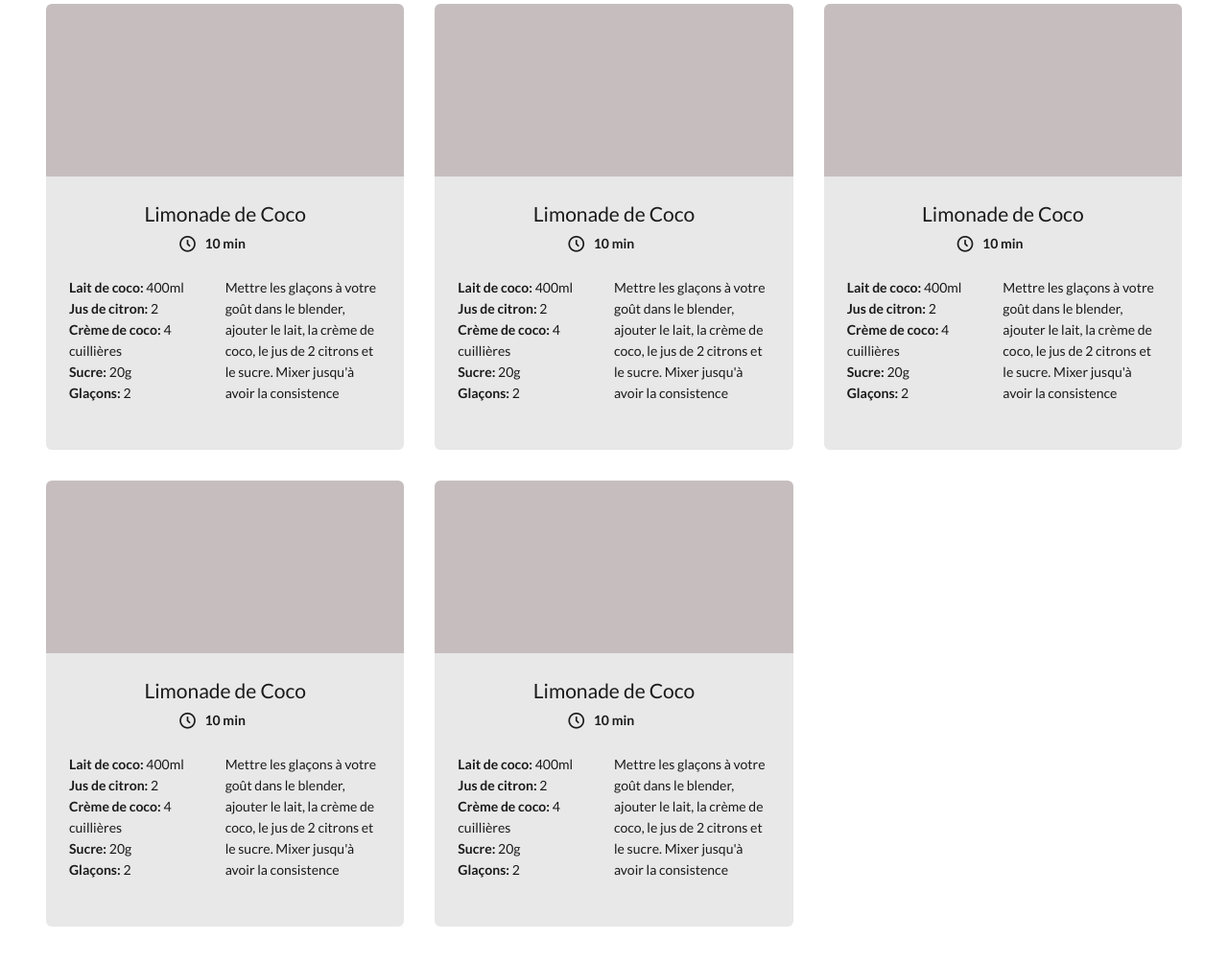
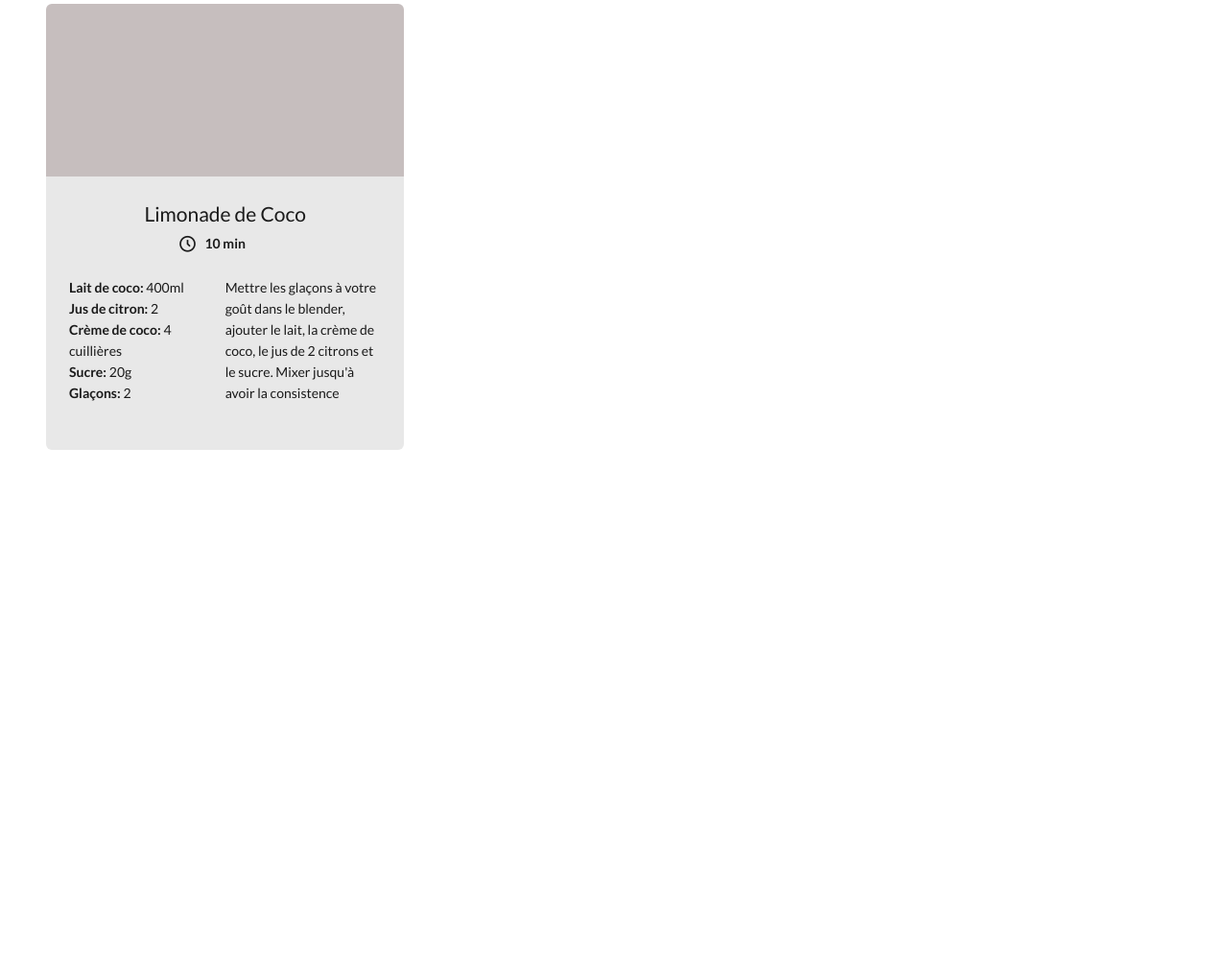
Before and after one commit to CemEkiz/les-petits-plats-app, a website built with Parcel: page src/index.html in a window 1280 px wide. Shown: the part 381-1386 px from the top of the page at 96% size. After the commit the page ends 898 px from the top, so only its background shows below. Built offline with nearby package versions, Linux system fonts and the light colour scheme.

Commit message:
delete test recipe card and add filter input id

```diff
--- a/src/index.html
+++ b/src/index.html
@@ -67,7 +67,8 @@
           <input
             type="text"
             placeholder="Ingredients"
-            class="filter__input hide-radius-bottom" />
+            class="filter__input hide-radius-bottom"
+            id="filter-input" />
           <i class="bx bx-chevron-down filter__icon"></i>
           <!-- <ul class="filter__choice-list">
             <li>Test</li>
@@ -182,154 +183,6 @@
           </p>
         </div>
       </article>
-
-      <article class="recipe__card">
-        <div class="recipe__img"></div>
-
-        <div class="recipe__data">
-          <div class="recipe__header">
-            <h2 class="recipe__title">Limonade de Coco</h2>
-            <span class="recipe__time"
-              ><i class="bx bx-time-five recipe__time-icon"></i> 10 min</span
-            >
-          </div>
-
-          <ul class="recipe__ingredients-list">
-            <li class="recipe__ingredient">
-              Lait de coco: <span class="recipe__quantity">400ml</span>
-            </li>
-            <li class="recipe__ingredient">
-              Jus de citron: <span class="recipe__quantity">2</span>
-            </li>
-            <li class="recipe__ingredient">
-              Crème de coco: <span class="recipe__quantity">4 cuillières</span>
-            </li>
-            <li class="recipe__ingredient">
-              Sucre: <span class="recipe__quantity">20g</span>
-            </li>
-            <li class="recipe__ingredient">
-              Glaçons: <span class="recipe__quantity">2</span>
-            </li>
-          </ul>
-
-          <p class="recipe__description">
-            Mettre les glaçons à votre goût dans le blender, ajouter le lait, la
-            crème de coco, le jus de 2 citrons et le sucre. Mixer jusqu'à avoir
-            la consistence désirée.
-          </p>
-        </div>
-      </article>
-
-      <article class="recipe__card">
-        <div class="recipe__img"></div>
-
-        <div class="recipe__data">
-          <div class="recipe__header">
-            <h2 class="recipe__title">Limonade de Coco</h2>
-            <span class="recipe__time"
-              ><i class="bx bx-time-five recipe__time-icon"></i> 10 min</span
-            >
-          </div>
-
-          <ul class="recipe__ingredients-list">
-            <li class="recipe__ingredient">
-              Lait de coco: <span class="recipe__quantity">400ml</span>
-            </li>
-            <li class="recipe__ingredient">
-              Jus de citron: <span class="recipe__quantity">2</span>
-            </li>
-            <li class="recipe__ingredient">
-              Crème de coco: <span class="recipe__quantity">4 cuillières</span>
-            </li>
-            <li class="recipe__ingredient">
-              Sucre: <span class="recipe__quantity">20g</span>
-            </li>
-            <li class="recipe__ingredient">
-              Glaçons: <span class="recipe__quantity">2</span>
-            </li>
-          </ul>
-
-          <p class="recipe__description">
-            Mettre les glaçons à votre goût dans le blender, ajouter le lait, la
-            crème de coco, le jus de 2 citrons et le sucre. Mixer jusqu'à avoir
-            la consistence désirée.
-          </p>
-        </div>
-      </article>
-
-      <article class="recipe__card">
-        <div class="recipe__img"></div>
-
-        <div class="recipe__data">
-          <div class="recipe__header">
-            <h2 class="recipe__title">Limonade de Coco</h2>
-            <span class="recipe__time"
-              ><i class="bx bx-time-five recipe__time-icon"></i> 10 min</span
-            >
-          </div>
-
-          <ul class="recipe__ingredients-list">
-            <li class="recipe__ingredient">
-              Lait de coco: <span class="recipe__quantity">400ml</span>
-            </li>
-            <li class="recipe__ingredient">
-              Jus de citron: <span class="recipe__quantity">2</span>
-            </li>
-            <li class="recipe__ingredient">
-              Crème de coco: <span class="recipe__quantity">4 cuillières</span>
-            </li>
-            <li class="recipe__ingredient">
-              Sucre: <span class="recipe__quantity">20g</span>
-            </li>
-            <li class="recipe__ingredient">
-              Glaçons: <span class="recipe__quantity">2</span>
-            </li>
-          </ul>
-
-          <p class="recipe__description">
-            Mettre les glaçons à votre goût dans le blender, ajouter le lait, la
-            crème de coco, le jus de 2 citrons et le sucre. Mixer jusqu'à avoir
-            la consistence désirée.
-          </p>
-        </div>
-      </article>
-
-      <article class="recipe__card">
-        <div class="recipe__img"></div>
-
-        <div class="recipe__data">
-          <div class="recipe__header">
-            <h2 class="recipe__title">Limonade de Coco</h2>
-            <span class="recipe__time"
-              ><i class="bx bx-time-five recipe__time-icon"></i> 10 min</span
-            >
-          </div>
-
-          <ul class="recipe__ingredients-list">
-            <li class="recipe__ingredient">
-              Lait de coco: <span class="recipe__quantity">400ml</span>
-            </li>
-            <li class="recipe__ingredient">
-              Jus de citron: <span class="recipe__quantity">2</span>
-            </li>
-            <li class="recipe__ingredient">
-              Crème de coco: <span class="recipe__quantity">4 cuillières</span>
-            </li>
-            <li class="recipe__ingredient">
-              Sucre: <span class="recipe__quantity">20g</span>
-            </li>
-            <li class="recipe__ingredient">
-              Glaçons: <span class="recipe__quantity">2</span>
-            </li>
-          </ul>
-
-          <p class="recipe__description">
-            Mettre les glaçons à votre goût dans le blender, ajouter le lait, la
-            crème de coco, le jus de 2 citrons et le sucre. Mixer jusqu'à avoir
-            la consistence désirée.
-          </p>
-        </div>
-      </article>
     </section>
   </body>
 </html>
```
